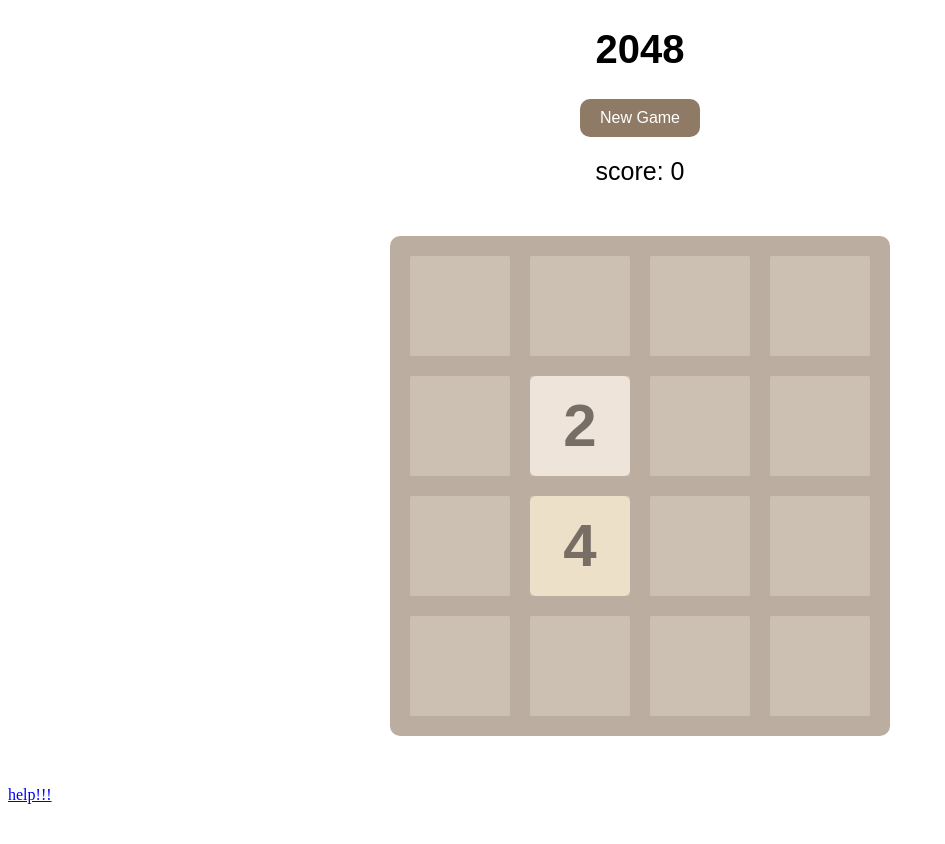
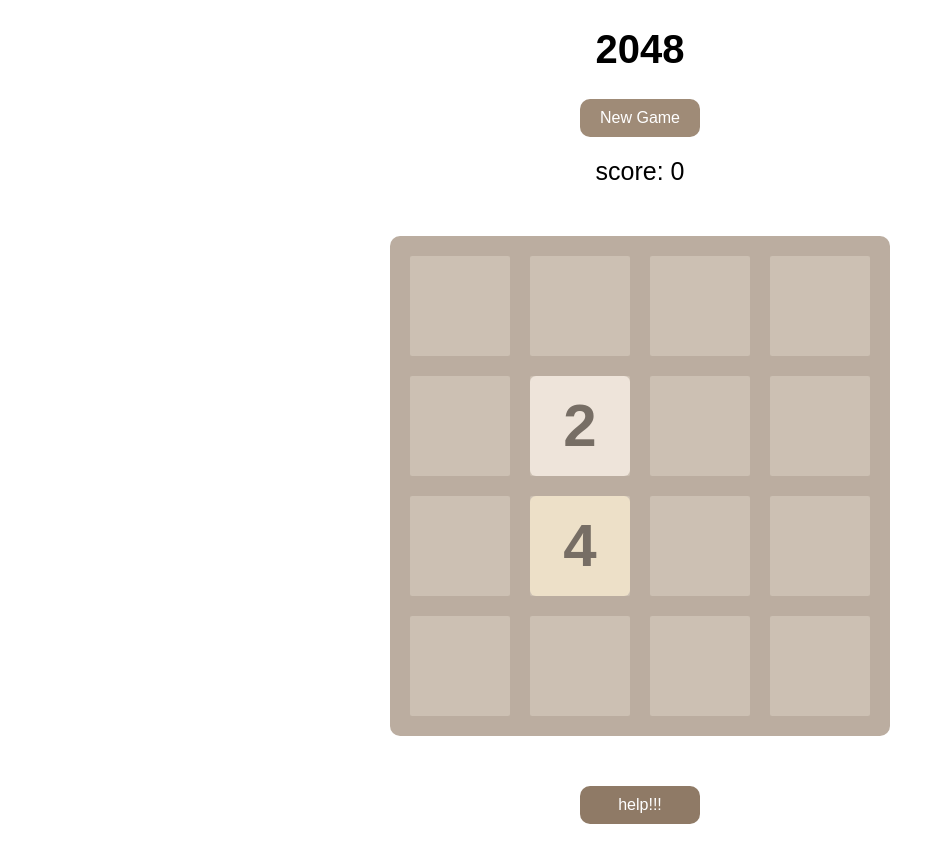
Before and after one commit to luoxiaori/2048, a plain HTML site: page index.html in a window 1280 px wide. Shown: the whole page, without its empty margins (0-945 px from the left). Before the commit the page ends 812 px from the top, so only its background shows below. Drawn offline with nearby package versions, Linux system fonts and the light colour scheme.

Commit message:
Update 2048.css

```diff
--- a/2048.css
+++ b/2048.css
@@ -1,4 +1,4 @@
-header{
+header,#helpbutton{
 	display: block;
 	margin:0 auto;
 	/*width:500px;*/
@@ -13,7 +13,7 @@ header h1{
 	font-weight: bold;
 }
 
-header #newgamebutton{
+header #newgamebutton,#helpbutton{
 	display:block;
 	margin:20px auto;
 
@@ -29,7 +29,7 @@ header #newgamebutton{
 	text-decoration: none;/*去掉下划线*/
 }
 
-header #newgamebutton:hover{
+header #newgamebutton,#helpbutton:hover{
 	background-color: #9f8b77;
 }
 
```
